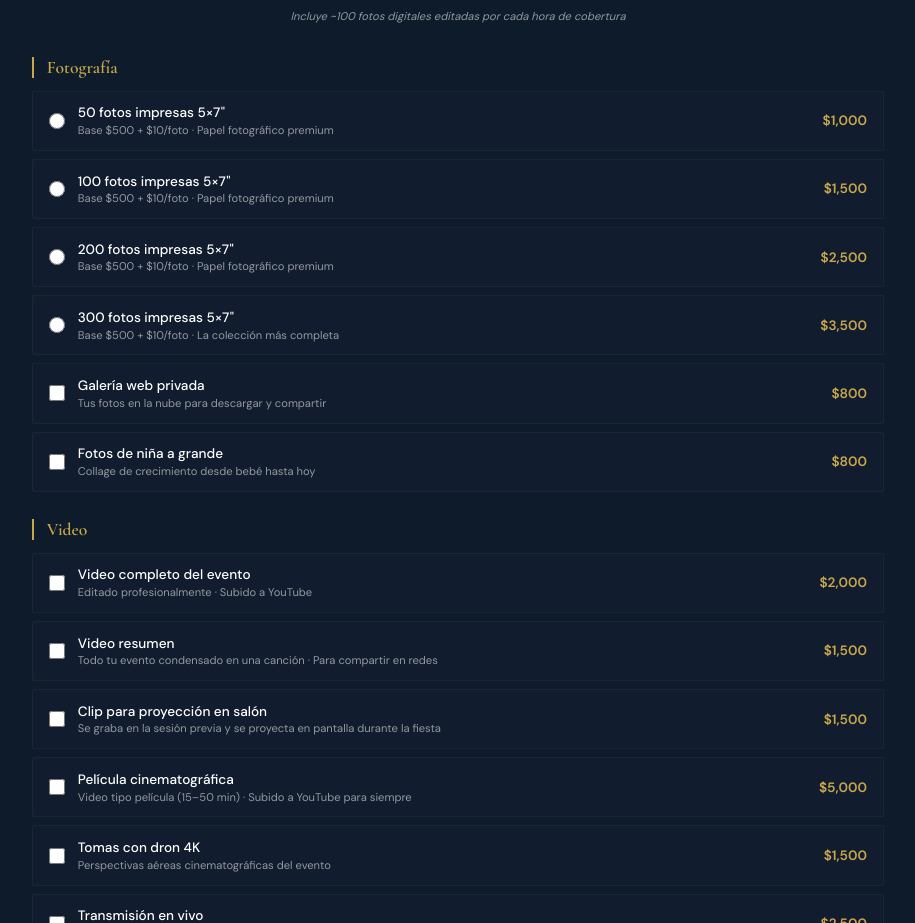
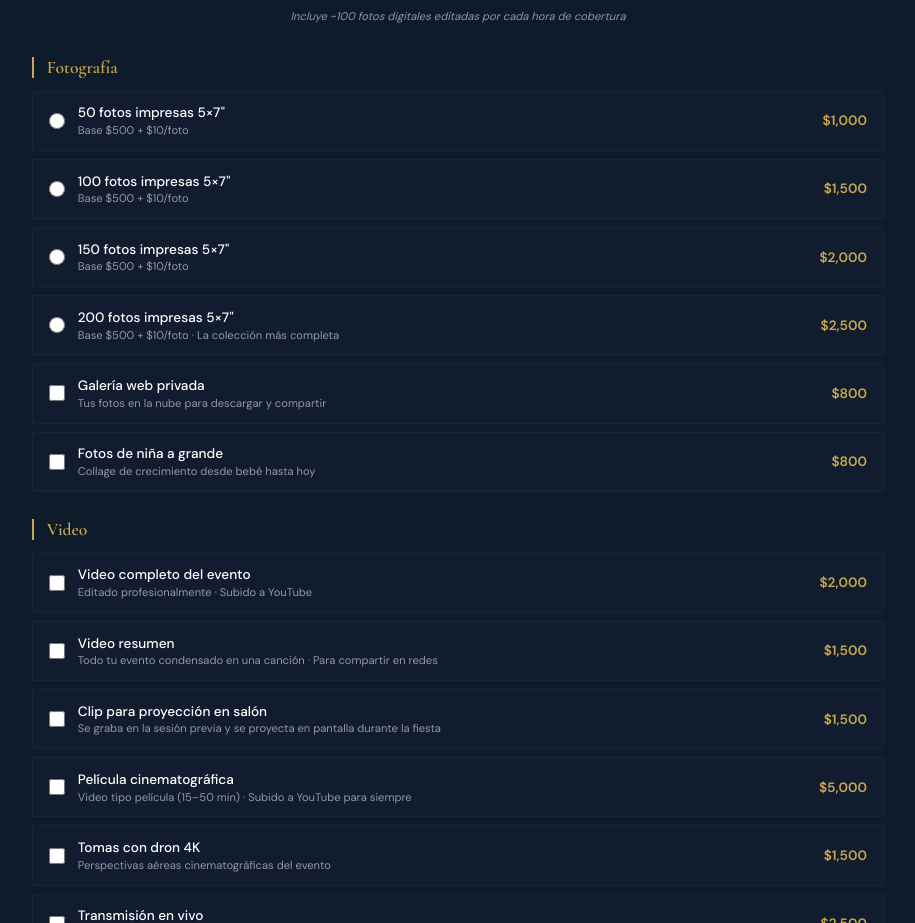
Before and after one commit to ArturoCruzArm/paquetes-foro7, a plain HTML site: page index.html in a window 1280 px wide. Shown: the part 4657-5580 px from the top of the page, without its empty margins (182-1097 px from the left). Drawn offline with nearby package versions, Linux system fonts and the light colour scheme.

Commit message:
Extend fiesta hours to 12, fix fotos impresas 50/100/150/200
Co-Authored-By: Claude Opus 4.6 <noreply@anthropic.com>

```diff
--- a/index.html
+++ b/index.html
@@ -420,15 +420,15 @@
         <div class="custom-section-title">Tu evento</div>
         <label class="custom-item"><input type="checkbox" data-price="1500" data-name="Sesión previa en locación (~2 hrs)"><div class="ci-text"><div class="ci-name">Sesión previa en locación</div><div class="ci-desc">~2 horas · Tú eliges el lugar para tu sesión profesional</div></div><div class="ci-price">$1,500</div></label>
         <label class="custom-item"><input type="checkbox" data-price="500" data-name="Visita a casa + Misa (~1 hr)"><div class="ci-text"><div class="ci-name">Visita a casa + Misa</div><div class="ci-desc">~1 hora · Momentos previos en casa y ceremonia</div></div><div class="ci-price">$500</div></label>
-        <div class="custom-item custom-select-item"><div class="ci-text"><div class="ci-name">Horas de fiesta</div><div class="ci-desc">$500 por hora · En promedio 5 horas</div></div><select id="horasFiesta"><option value="0">Sin fiesta</option><option value="3">3 hrs — $1,500</option><option value="4">4 hrs — $2,000</option><option value="5" selected>5 hrs — $2,500</option><option value="6">6 hrs — $3,000</option><option value="7">7 hrs — $3,500</option><option value="8">8 hrs — $4,000</option></select></div>
+        <div class="custom-item custom-select-item"><div class="ci-text"><div class="ci-name">Horas de fiesta</div><div class="ci-desc">$500 por hora · En promedio 5 horas</div></div><select id="horasFiesta"><option value="0">Sin fiesta</option><option value="3">3 hrs — $1,500</option><option value="4">4 hrs — $2,000</option><option value="5" selected>5 hrs — $2,500</option><option value="6">6 hrs — $3,000</option><option value="7">7 hrs — $3,500</option><option value="8">8 hrs — $4,000</option><option value="9">9 hrs — $4,500</option><option value="10">10 hrs — $5,000</option><option value="11">11 hrs — $5,500</option><option value="12">12 hrs — $6,000</option></select></div>
         <div class="ci-note">Incluye ~100 fotos digitales editadas por cada hora de cobertura</div>
 
         <!-- FOTOGRAFÍA -->
         <div class="custom-section-title">Fotografía</div>
-        <label class="custom-item"><input type="radio" name="fotos" data-price="1000" data-name="50 fotos impresas 5×7&quot;"><div class="ci-text"><div class="ci-name">50 fotos impresas 5×7"</div><div class="ci-desc">Base $500 + $10/foto · Papel fotográfico premium</div></div><div class="ci-price">$1,000</div></label>
-        <label class="custom-item"><input type="radio" name="fotos" data-price="1500" data-name="100 fotos impresas 5×7&quot;"><div class="ci-text"><div class="ci-name">100 fotos impresas 5×7"</div><div class="ci-desc">Base $500 + $10/foto · Papel fotográfico premium</div></div><div class="ci-price">$1,500</div></label>
-        <label class="custom-item"><input type="radio" name="fotos" data-price="2500" data-name="200 fotos impresas 5×7&quot;"><div class="ci-text"><div class="ci-name">200 fotos impresas 5×7"</div><div class="ci-desc">Base $500 + $10/foto · Papel fotográfico premium</div></div><div class="ci-price">$2,500</div></label>
-        <label class="custom-item"><input type="radio" name="fotos" data-price="3500" data-name="300 fotos impresas 5×7&quot;"><div class="ci-text"><div class="ci-name">300 fotos impresas 5×7"</div><div class="ci-desc">Base $500 + $10/foto · La colección más completa</div></div><div class="ci-price">$3,500</div></label>
+        <label class="custom-item"><input type="radio" name="fotos" data-price="1000" data-name="50 fotos impresas 5×7&quot;"><div class="ci-text"><div class="ci-name">50 fotos impresas 5×7"</div><div class="ci-desc">Base $500 + $10/foto</div></div><div class="ci-price">$1,000</div></label>
+        <label class="custom-item"><input type="radio" name="fotos" data-price="1500" data-name="100 fotos impresas 5×7&quot;"><div class="ci-text"><div class="ci-name">100 fotos impresas 5×7"</div><div class="ci-desc">Base $500 + $10/foto</div></div><div class="ci-price">$1,500</div></label>
+        <label class="custom-item"><input type="radio" name="fotos" data-price="2000" data-name="150 fotos impresas 5×7&quot;"><div class="ci-text"><div class="ci-name">150 fotos impresas 5×7"</div><div class="ci-desc">Base $500 + $10/foto</div></div><div class="ci-price">$2,000</div></label>
+        <label class="custom-item"><input type="radio" name="fotos" data-price="2500" data-name="200 fotos impresas 5×7&quot;"><div class="ci-text"><div class="ci-name">200 fotos impresas 5×7"</div><div class="ci-desc">Base $500 + $10/foto · La colección más completa</div></div><div class="ci-price">$2,500</div></label>
         <label class="custom-item"><input type="checkbox" data-price="800" data-name="Galería web privada"><div class="ci-text"><div class="ci-name">Galería web privada</div><div class="ci-desc">Tus fotos en la nube para descargar y compartir</div></div><div class="ci-price">$800</div></label>
         <label class="custom-item"><input type="checkbox" data-price="800" data-name="Fotos niña a grande"><div class="ci-text"><div class="ci-name">Fotos de niña a grande</div><div class="ci-desc">Collage de crecimiento desde bebé hasta hoy</div></div><div class="ci-price">$800</div></label>
 
```
